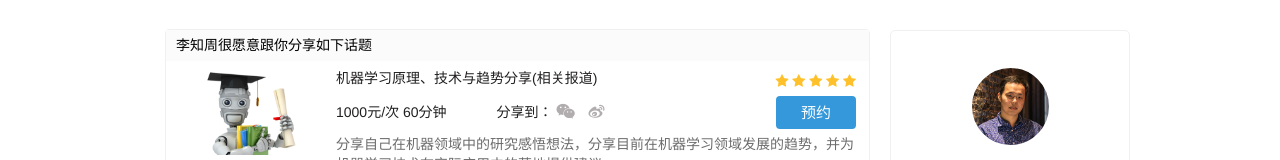
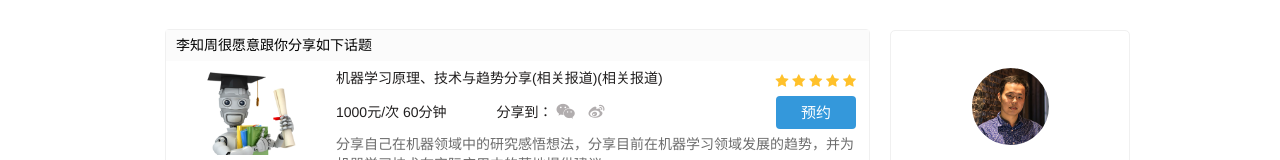
Before and after one commit to lizhizhou/lizhizhou.github.io, a plain HTML site: page index.html in a window 1280 px wide. Shown: the part 335-495 px from the top of the page. Drawn offline with Linux system fonts and the light colour scheme; a script that the page names is missing.

Commit message:
Add new blog
Add new blog

```diff
--- a/index.html
+++ b/index.html
@@ -105,7 +105,7 @@
                                     </a>
                                     <div class="topic-body">
                                         <div class="line">
-                                            <h5 class="pull-left"><span>机器学习原理、技术与趋势分享</span><a href="http://www.yicai.com/news/5267047.html">(相关报道)</a></h5>
+                                            <h5 class="pull-left"><span>机器学习原理、技术与趋势分享</span><a href="http://www.yicai.com/news/5267047.html">(相关报道)</a><a href="https://zhuanlan.zhihu.com/p/49970085?utm_source=wechat_session&utm_medium=social&from=timeline&isappinstalled=0">(相关报道)</a></h5>
                                             <span class="pull-right">
                                                 <i class="fa fa-star"></i>
                                                 <i class="fa fa-star"></i>
```
